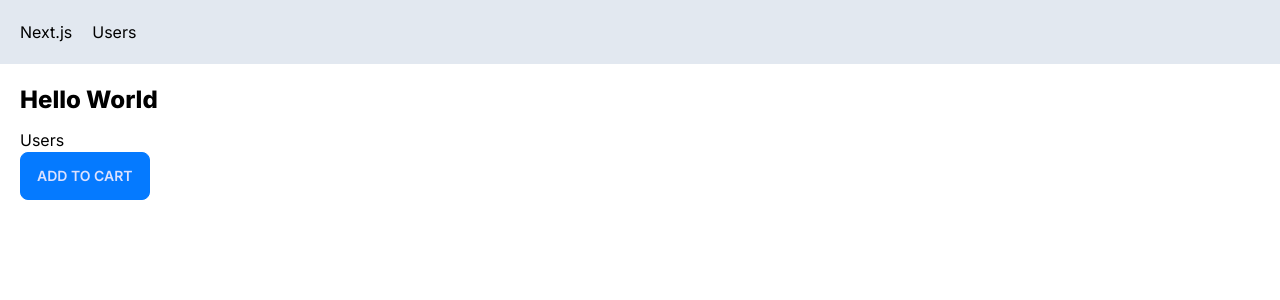
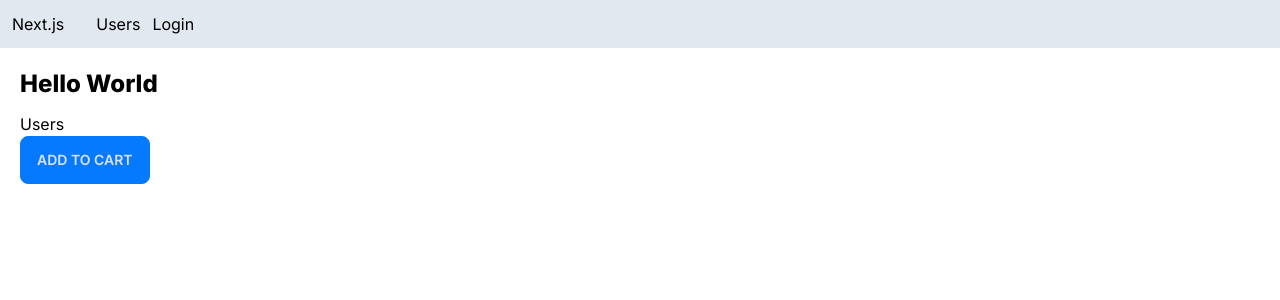
Before and after one commit to grimeswong/next-app, a Next.js app: page / in a window 1280 px wide. Shown: the top 300 px of the page. Built offline with nearby package versions, Linux system fonts and the light colour scheme.

Commit message:
8.3 - Configuring Google Provider

```diff
--- a/app/NavBar.tsx
+++ b/app/NavBar.tsx
@@ -3,11 +3,10 @@
 
 const NavBar = () => {
   return (
-    <div className="flex bg-slate-200 p-5">
-      <Link href="/" className="mr-5">
-        Next.js
-      </Link>
+    <div className="flex bg-slate-200 p-3 space-x-3">
+      <Link href="/" className="mr-5">Next.js</Link>
       <Link href="/users">Users</Link>
+      <Link href="/api/auth/signin">Login</Link>
     </div>
   );
 };
--- /dev/null
+++ b/app/api/auth/[...nextauth]/route.ts
@@ -0,0 +1,13 @@
+import NextAuth from "next-auth";
+import GoogleProvider from "next-auth/providers/google";
+
+const handler = NextAuth({
+  providers: [
+    GoogleProvider({
+      clientId: process.env.GOOGLE_CLIENT_ID!,
+      clientSecret: process.env.GOOGLE_CLIENT_SECRET!,
+    }),
+  ],
+});
+
+export { handler as GET, handler as POST }
```
